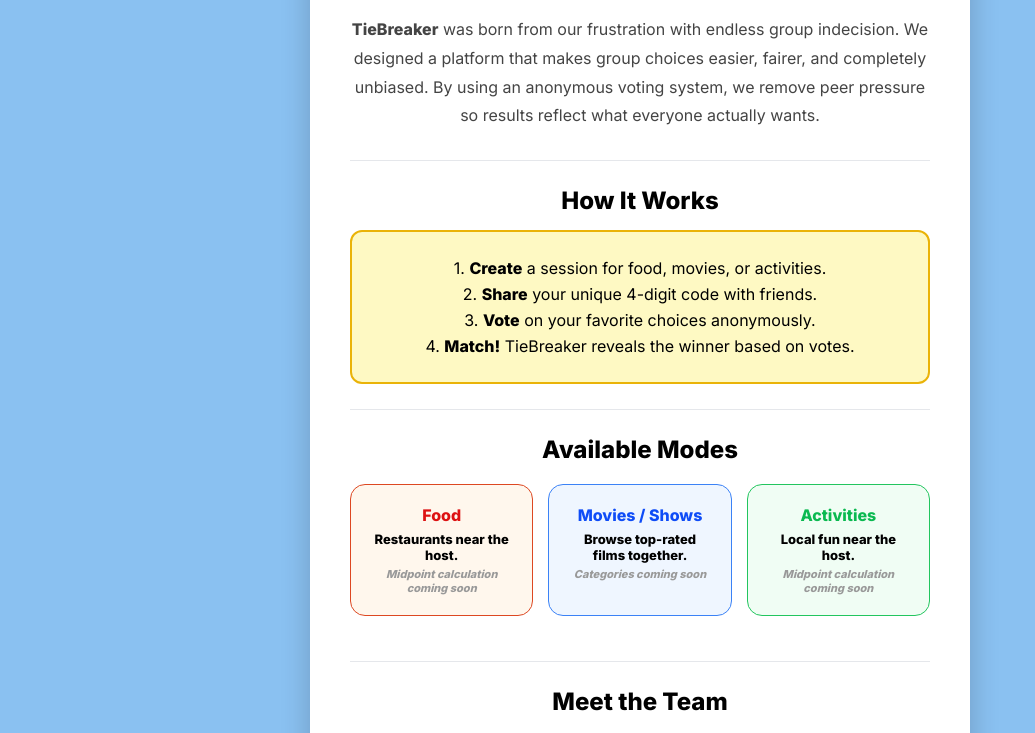
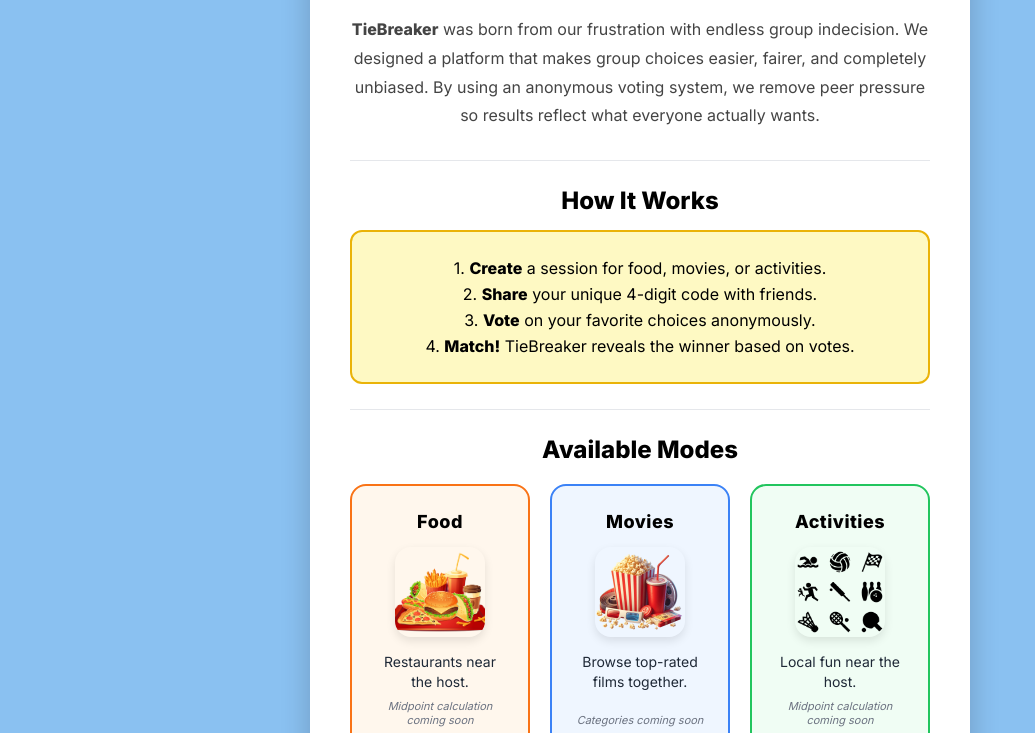
Before and after one commit to kevinoaguilar/TieBreaker, a website: page src/client/about.html in a window 1280 px wide. Shown: the part 203-936 px from the top of the page, without its empty margins (0-1035 px from the left). Drawn offline with Linux system fonts and the light colour scheme.

Commit message:
formatted images where they belong

```diff
--- a/src/client/about.html
+++ b/src/client/about.html
@@ -1,5 +1,6 @@
 <!DOCTYPE html>
 <html lang="en">
+
 <head>
     <meta charset="UTF-8">
     <meta name="viewport" content="width=device-width, initial-scale=1.0">
@@ -7,7 +8,31 @@
     <link rel="icon" type="image/png" href="images/tieBreaker.png">
     <link href="https://fonts.googleapis.com/css2?family=Inter:wght@400;600;800&display=swap" rel="stylesheet">
     <link rel="stylesheet" href="styles.css">
+
+    <style>
+        .foodlogo {
+            width: 140px;
+            height: auto;
+            border-radius: 20px;
+            margin-bottom: 20px;
+        }
+
+        .movielogo {
+            width: 140px;
+            height: auto;
+            border-radius: 20px;
+            margin-bottom: 20px;
+        }
+
+        .activitylogo {
+            width: 140px;
+            height: auto;
+            border-radius: 20px;
+            margin-bottom: 20px;
+        }
+    </style>
 </head>
+
 <body>
     <a href="index.html" class="back-btn">← Back to Home</a>
 
@@ -42,22 +67,28 @@
             <div class="divider"></div>
 
             <!-- Available Modes -->
-            <h2 style="text-align:center; margin-bottom: 20px;">Available Modes</h2>
-            <div style="display: flex; gap: 15px; justify-content: center; flex-wrap: wrap;">
-                <div class="mode-badge mode-badge-food" style="flex:1; min-width:160px; text-align:center; padding:20px; border-radius:15px;">
-                    <strong>Food</strong>
-                    <p style="font-size: 13px; color: #000000; margin-top: 6px;">Restaurants near the host.</p>
-                    <p style="font-size: 11px; color: #999; margin-top: 4px;"><em>Midpoint calculation coming soon</em></p>
+            <h2 class="text-center" style="margin-bottom: 20px;">Available Modes</h2>
+
+            <div class="modes-container">
+                <div class="mode-card mode-food">
+                    <span class="mode-title">Food</span>
+                    <img src="images/food.png" alt="Food" class="mode-image">
+                    <p class="mode-desc">Restaurants near the host.</p>
+                    <p class="mode-note">Midpoint calculation coming soon</p>
                 </div>
-                <div class="mode-badge mode-badge-movies" style="flex:1; min-width:160px; text-align:center; padding:20px; border-radius:15px;">
-                    <strong>Movies / Shows</strong>
-                    <p style="font-size: 13px; color: #000000; margin-top: 6px;">Browse top-rated films together.</p>
-                    <p style="font-size: 11px; color: #999; margin-top: 4px;"><em>Categories coming soon</em></p>
+
+                <div class="mode-card mode-movies">
+                    <span class="mode-title">Movies</span>
+                    <img src="images/movie.png" alt="Movies" class="mode-image">
+                    <p class="mode-desc">Browse top-rated films together.</p>
+                    <p class="mode-note">Categories coming soon</p>
                 </div>
-                <div class="mode-badge mode-badge-activities" style="flex:1; min-width:160px; text-align:center; padding:20px; border-radius:15px;">
-                    <strong>Activities</strong>
-                    <p style="font-size: 13px; color: #000000; margin-top: 6px;">Local fun near the host.</p>
-                    <p style="font-size: 11px; color: #999; margin-top: 4px;"><em>Midpoint calculation coming soon</em></p>
+
+                <div class="mode-card mode-activities">
+                    <span class="mode-title">Activities</span>
+                    <img src="images/activities.png" alt="Activities" class="mode-image">
+                    <p class="mode-desc">Local fun near the host.</p>
+                    <p class="mode-note">Midpoint calculation coming soon</p>
                 </div>
             </div>
 
@@ -66,19 +97,26 @@
         <!-- Meet the Team -->
         <h2 style="text-align:center; margin-bottom: 20px;">Meet the Team</h2>
         <div style="display: flex; gap: 15px; flex-wrap: wrap;">
-                <div style="flex:1; min-width:200px; background:#EFF6FF; border:2px solid #06b6d4; border-radius:15px; padding:25px; text-align:center;">
+            <div
+                style="flex:1; min-width:200px; background:#EFF6FF; border:2px solid #06b6d4; border-radius:15px; padding:25px; text-align:center;">
                 <strong style="font-size: 16px;">Christopher Bogash</strong><br>
-                    <span style="display:inline-block; margin-top:8px; background:#06b6d4; color:white; font-size:11px; font-weight:bold; padding:3px 10px; border-radius:20px;">FRONTEND</span>
-                    <p style="color:#555; font-size:13px; margin-top:10px; line-height:1.5;">UI/UX Design &amp; Session Flow</p>
+                <span
+                    style="display:inline-block; margin-top:8px; background:#06b6d4; color:white; font-size:11px; font-weight:bold; padding:3px 10px; border-radius:20px;">FRONTEND</span>
+                <p style="color:#555; font-size:13px; margin-top:10px; line-height:1.5;">UI/UX Design &amp; Session Flow
+                </p>
             </div>
-                <div style="flex:1; min-width:200px; background:#FDF4FF; border:2px solid #c026d3; border-radius:15px; padding:25px; text-align:center;">
+            <div
+                style="flex:1; min-width:200px; background:#FDF4FF; border:2px solid #c026d3; border-radius:15px; padding:25px; text-align:center;">
                 <strong style="font-size: 16px;">Kevin Aguilar</strong><br>
-                    <span style="display:inline-block; margin-top:8px; background:#c026d3; color:white; font-size:11px; font-weight:bold; padding:3px 10px; border-radius:20px;">BACKEND</span>
-                    <p style="color:#555; font-size:13px; margin-top:10px; line-height:1.5;">Backend Logic &amp; Database Architecture</p>
+                <span
+                    style="display:inline-block; margin-top:8px; background:#c026d3; color:white; font-size:11px; font-weight:bold; padding:3px 10px; border-radius:20px;">BACKEND</span>
+                <p style="color:#555; font-size:13px; margin-top:10px; line-height:1.5;">Backend Logic &amp; Database
+                    Architecture</p>
             </div>
         </div>
 
     </div>
     </div>
 </body>
+
 </html>
--- a/src/client/styles.css
+++ b/src/client/styles.css
@@ -196,32 +196,82 @@ body {
     border: 1px solid #e2e8f0;
 }
 
-/* Mode badge (food / movies / activities) */
-.mode-badge {
-    padding: 10px 20px;
-    border-radius: 10px;
-    border: 1px solid;
-    display: inline-block;
-    font-weight: bold;
-    margin-bottom: 20px;
+.modes-container {
+    display: flex;
+    gap: 20px;
+    justify-content: center;
+    flex-wrap: wrap;
+    margin-top: 10px;
 }
 
-.mode-badge-food {
-    background: #FFF7ED;
-    border-color: #dd4822;
-    color: #dd1212;
+.mode-card {
+    flex: 1;
+    min-width: 180px;
+    padding: 25px 20px;
+    border-radius: 16px;
+    border: 2px solid transparent;
+    display: flex;
+    flex-direction: column;
+    align-items: center;
+    text-align: center;
+    transition: transform 0.2s ease, box-shadow 0.2s ease;
+    background-color: white;
 }
 
-.mode-badge-movies {
-    background: #EFF6FF;
-    border-color: #3B82F6;
-    color: #0e4cf7;
+/* Hover Effect */
+.mode-card:hover {
+    transform: translateY(-5px);
+    box-shadow: 0 10px 20px rgba(0, 0, 0, 0.08);
 }
 
-.mode-badge-activities {
+/* Unified Image Styling */
+.mode-image {
+    width: 90px;
+    height: 90px;
+    object-fit: cover;
+    border-radius: 16px;
+    margin: 15px 0;
+    box-shadow: 0 4px 10px rgba(0, 0, 0, 0.1);
+}
+
+/* Specific Mode Colors */
+.mode-food {
+    background: #FFF7ED;
+    border-color: #F97316; /* Softer orange */
+}
+.mode-food strong { color: #C2410C; }
+
+.mode-movies {
+    background: #EFF6FF;
+    border-color: #3B82F6; /* Brighter blue */
+}
+.mode-movies strong { color: #1D4ED8; }
+
+.mode-activities {
     background: #F0FDF4;
-    border-color: #22C55E;
-    color: #0ab950;
+    border-color: #22C55E; /* Vibrant green */
+}
+.mode-activities strong { color: #15803D; }
+
+/* Text formatting inside cards */
+.mode-title {
+    font-size: 18px;
+    font-weight: 800;
+    letter-spacing: 0.5px;
+}
+
+.mode-desc {
+    font-size: 14px;
+    color: var(--text-main);
+    margin-bottom: 8px;
+    line-height: 1.4;
+    flex-grow: 1; /* Pushes the "coming soon" text to the very bottom */
+}
+
+.mode-note {
+    font-size: 11px;
+    color: var(--text-muted);
+    font-style: italic;
 }
 
 /* Warning box */
```
Also changed, not shown: src/client/dashboard.html (+118 -34 lines). Lines whose indentation alone changed are shown as unchanged.
